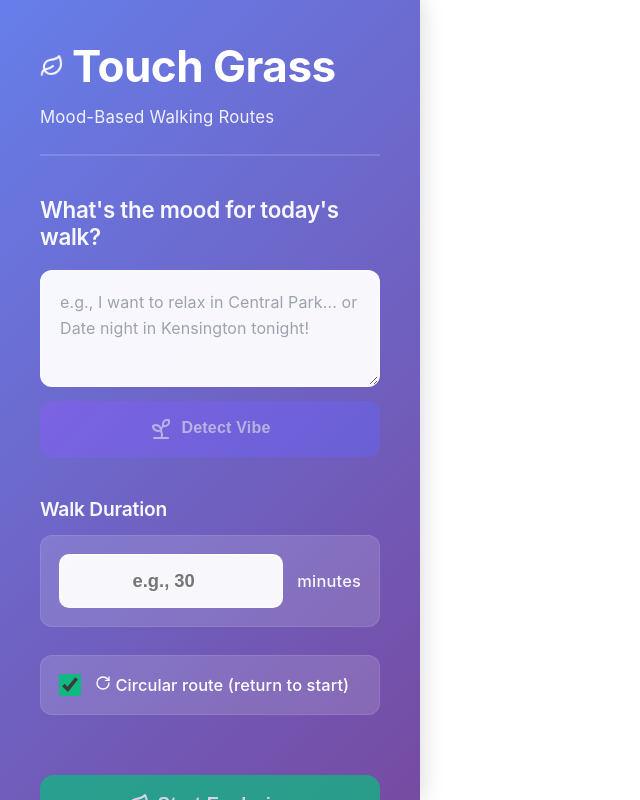
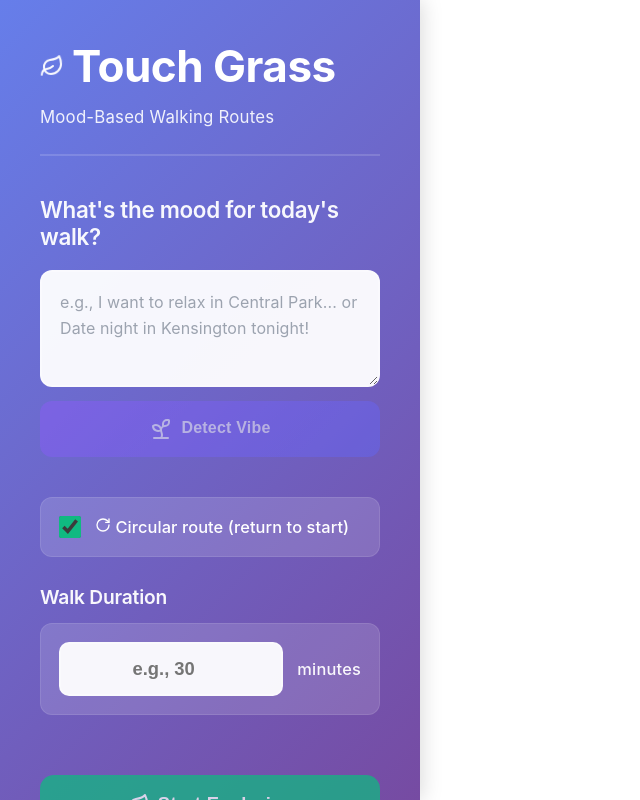
Before and after one commit to dev16mehta/Touch-Grass, a React app in the folder frontend/: page / in a window 1280 px wide. Shown: the whole page, without its empty margins (0-640 px from the left). Built offline with nearby package versions, Linux system fonts and the light colour scheme; no server answers; the HTML template or start-up script is replaced by a standard one.

Commit message:
altered flow and removed duration for one way routes

```diff
--- a/frontend/src/App.jsx
+++ b/frontend/src/App.jsx
@@ -138,17 +138,17 @@ function App() {
           onClearLocation={handleClearLocation}
         />
 
-        <DurationSelector
-          duration={duration}
-          onDurationChange={setDuration}
-        />
-
         <RouteTypeSelector
           isCircular={isCircular}
           onToggle={setIsCircular}
         />
 
-        {!isCircular && (
+        {isCircular ? (
+          <DurationSelector
+            duration={duration}
+            onDurationChange={setDuration}
+          />
+        ) : (
           <DestinationSelector
             destination={destination}
             onDestinationChange={setDestination}
@@ -162,7 +162,7 @@ function App() {
         <button
           className="generate-button"
           onClick={handleGenerateRoute}
-          disabled={loading || !activeLocation || !duration}
+          disabled={loading || !activeLocation || (isCircular ? !duration : !geocodedDestination)}
           style={{ backgroundColor: getVibeColor(selectedVibe) }}
         >
           {loading ? (
```
